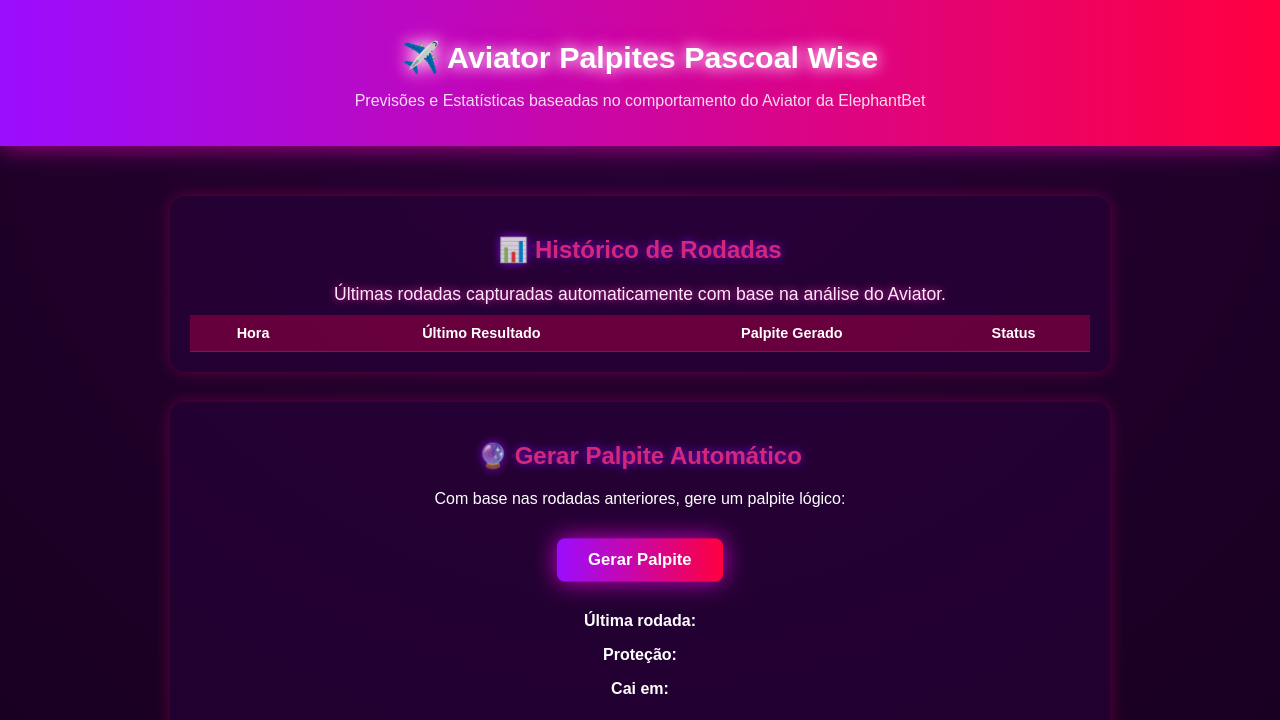
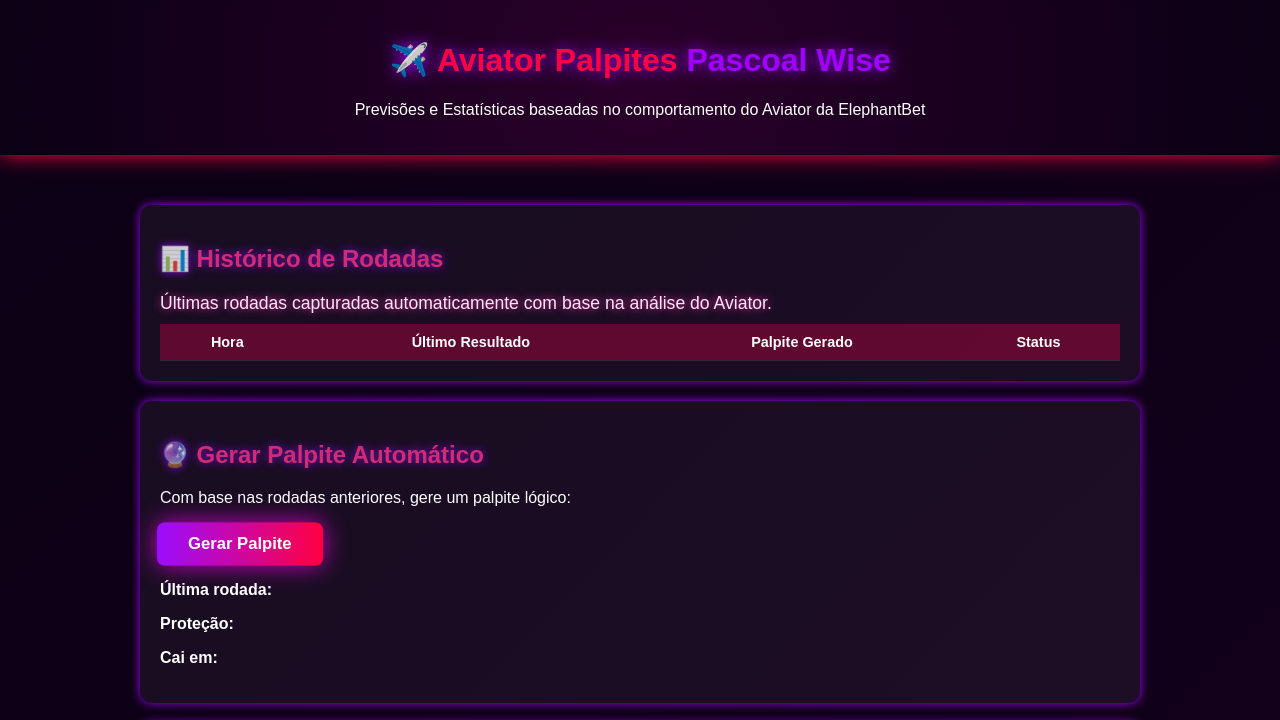
Before and after one commit to Pascoalwise01/aviatorpalpitespascoalwise, a website: page public/index.html in a window 1280 px wide. Shown: the top 720 px of the page. Drawn offline with Linux system fonts and the light colour scheme.

Commit message:
Update style.css

```diff
--- a/public/style.css
+++ b/public/style.css
@@ -1,55 +1,85 @@
-/* === ESTILO GERAL === */
 body {
+  margin: 0;
   font-family: 'Poppins', sans-serif;
-  background: radial-gradient(circle at top, #1a0022 0%, #000 80%);
+  background: linear-gradient(135deg, #0a0014, #1a001f);
   color: #fff;
-  margin: 0;
-  padding: 0;
-  text-align: center;
-  overflow-x: hidden;
 }
 
-/* Animação leve do fundo */
-@keyframes fundoGlow {
-  0% { background: radial-gradient(circle at top, #1a0022 0%, #000 80%); }
-  50% { background: radial-gradient(circle at top, #290036 0%, #000 85%); }
-  100% { background: radial-gradient(circle at top, #1a0022 0%, #000 80%); }
-}
-body {
-  animation: fundoGlow 10s infinite alternate;
+header {
+  text-align: center;
+  padding: 20px;
+  background: radial-gradient(circle, #2a002a, #0a0014);
+  box-shadow: 0 0 20px #ff0040;
 }
 
-/* === CABEÇALHO === */
-header {
-  background: linear-gradient(90deg, #9b0dff, #ff0040);
-  padding: 20px;
-  box-shadow: 0 4px 10px rgba(255, 0, 80, 0.3);
-  animation: brilhoHeader 4s infinite alternate;
+h1 {
+  color: #ff0040;
+  text-shadow: 0 0 15px #a000ff;
 }
 
-@keyframes brilhoHeader {
-  from { box-shadow: 0 0 10px rgba(255,0,150,0.3); }
-  to { box-shadow: 0 0 25px rgba(255,0,200,0.7); }
+.highlight {
+  color: #a000ff;
 }
 
-header h1 {
-  font-size: 1.9em;
-  margin-bottom: 5px;
-  text-shadow: 0 0 15px #fff, 0 0 25px #ff33cc;
-}
-
-header p {
-  font-size: 1em;
-  opacity: 0.85;
-}
-
-/* === SEÇÕES === */
 main {
-  padding: 20px;
+  max-width: 1000px;
+  margin: 20px auto;
+  padding: 10px;
 }
 
 section {
-  margin: 30px auto;
+  margin: 20px 0;
+  background: rgba(255,255,255,0.05);
+  border-radius: 12px;
+  padding: 20px;
+  box-shadow: 0 0 10px #a000ff;
+}
+
+table {
+  width: 100%;
+  border-collapse: collapse;
+}
+
+th, td {
+  padding: 10px;
+  border-bottom: 1px solid rgba(255,255,255,0.2);
+  text-align: center;
+}
+
+button {
+  display: block;
+  margin: 10px auto;
+  padding: 12px 25px;
+  background: linear-gradient(90deg, #ff0040, #a000ff);
+  border: none;
+  border-radius: 10px;
+  color: white;
+  font-weight: bold;
+  font-size: 16px;
+  cursor: pointer;
+  box-shadow: 0 0 15px #a000ff;
+  transition: all 0.2s ease;
+}
+
+button:hover {
+  transform: scale(1.1);
+  box-shadow: 0 0 30px #ff0040;
+}
+
+iframe {
+  width: 100%;
+  height: 500px;
+  border: none;
+  border-radius: 12px;
+}
+
+footer {
+  text-align: center;
+  padding: 15px;
+  background: #0a0014;
+  color: #aaa;
+  font-size: 14px;
+}  margin: 30px auto;
   padding: 20px;
   background: rgba(40, 0, 60, 0.5);
   border-radius: 15px;
```
